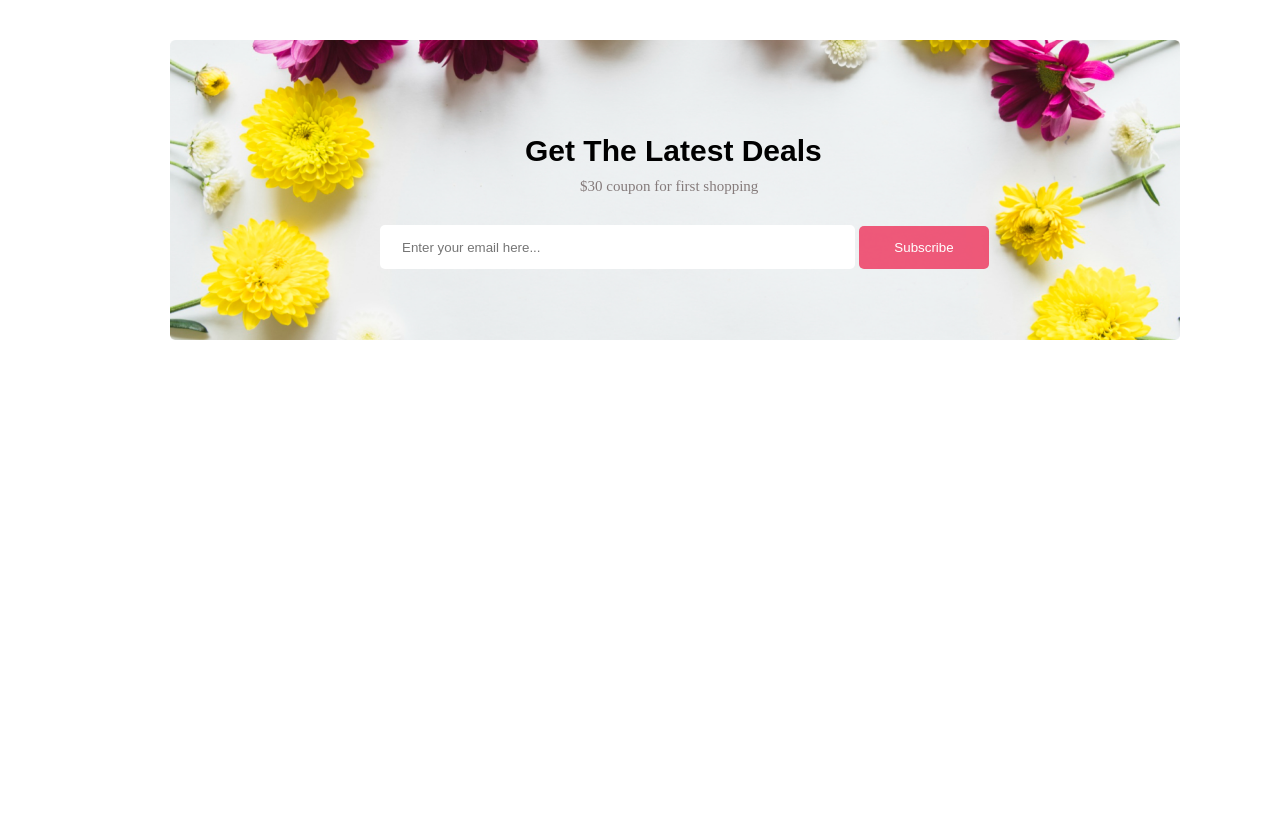
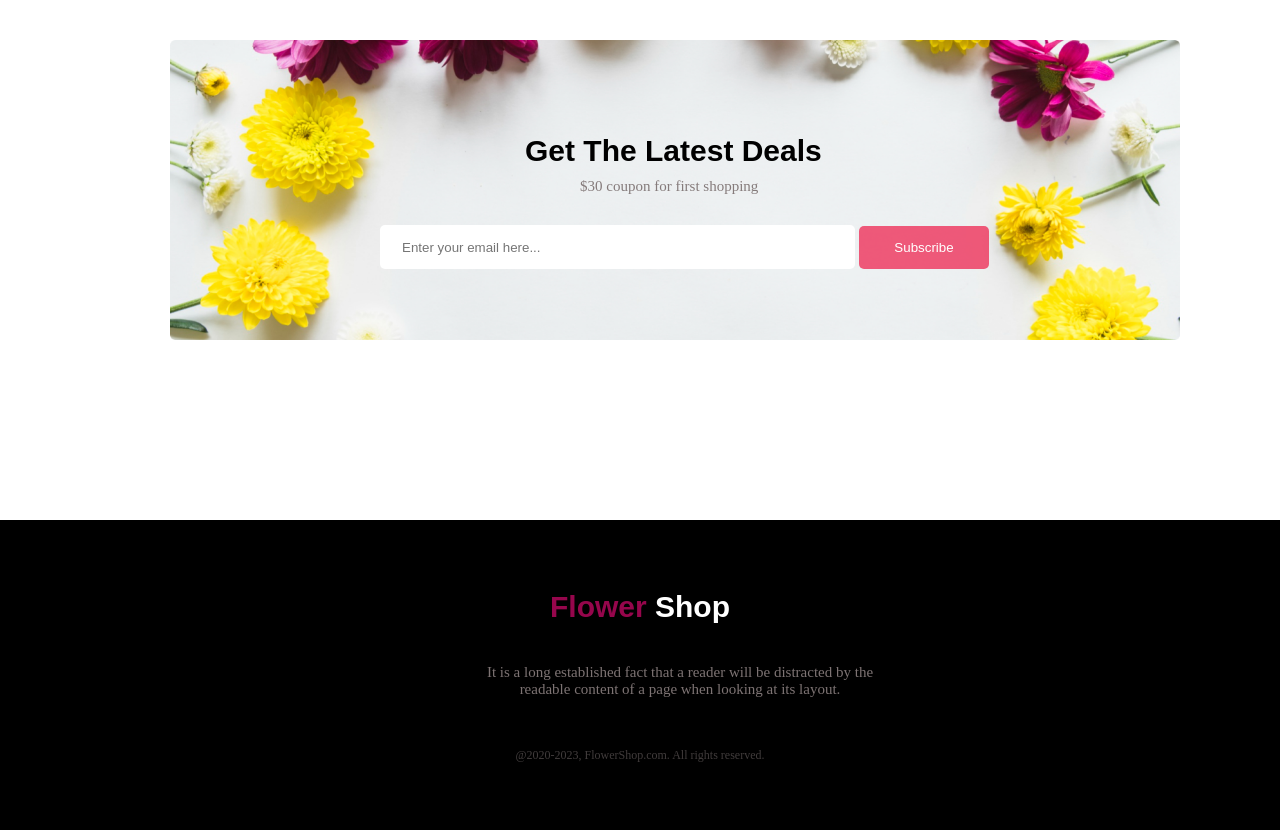
Before and after one commit to smitasharma9804/Assignment-1, a plain HTML site: page index.html in a window 1280 px wide. Shown: the part 2868-3698 px from the top of the page. Before the commit the page ends 3508 px from the top, so only its background shows below. Drawn offline with Linux system fonts and the light colour scheme.

Commit message:
added footer section of my assignment-1

```diff
--- a/index.html
+++ b/index.html
@@ -148,7 +148,12 @@
 
     <!-- Footer section -->
     <footer>
-
+        <div class="footer-div">
+            <h3 class="footer-heading"><span>Flower</span> Shop</h3>
+            <p class="footer-paragraph-1">It is a long established fact that a reader will be distracted by the readable
+                content of a page when looking at its layout.</p>
+            <p class="footer-paragraph-2">@2020-2023, FlowerShop.com. All rights reserved.</p>
+        </div>
     </footer>
 </body>
 
--- a/style.css
+++ b/style.css
@@ -236,6 +236,8 @@
     border-radius: 5px;
 }
 
+/* Section 3 style */
+
 .section-3 {
     margin-top: 80px;
 }
@@ -293,3 +295,40 @@
     border: none;
     border-radius: 5px;
 }
+
+
+/* Footer section-style */
+
+.footer-div {
+    height: 310px;
+    background-color: black;
+    text-align: center;
+    margin-top: -120px;
+
+}
+
+.footer-heading {
+    font-family: sans-serif;
+    font-size: 30px;
+    color: white;
+    padding-top: 70px
+}
+
+.footer-heading span {
+    color: #e40973a8;
+}
+
+.footer-paragraph-1 {
+    font-size: 15px;
+    color: rgba(133, 123, 123, 0.938);
+    padding-top: 40px;
+    width: 400px;
+    margin-left: 480px;
+
+}
+
+.footer-paragraph-2 {
+    font-size: 12px;
+    color: rgba(133, 123, 123, 0.486);
+    padding-top: 50px;
+}
```
